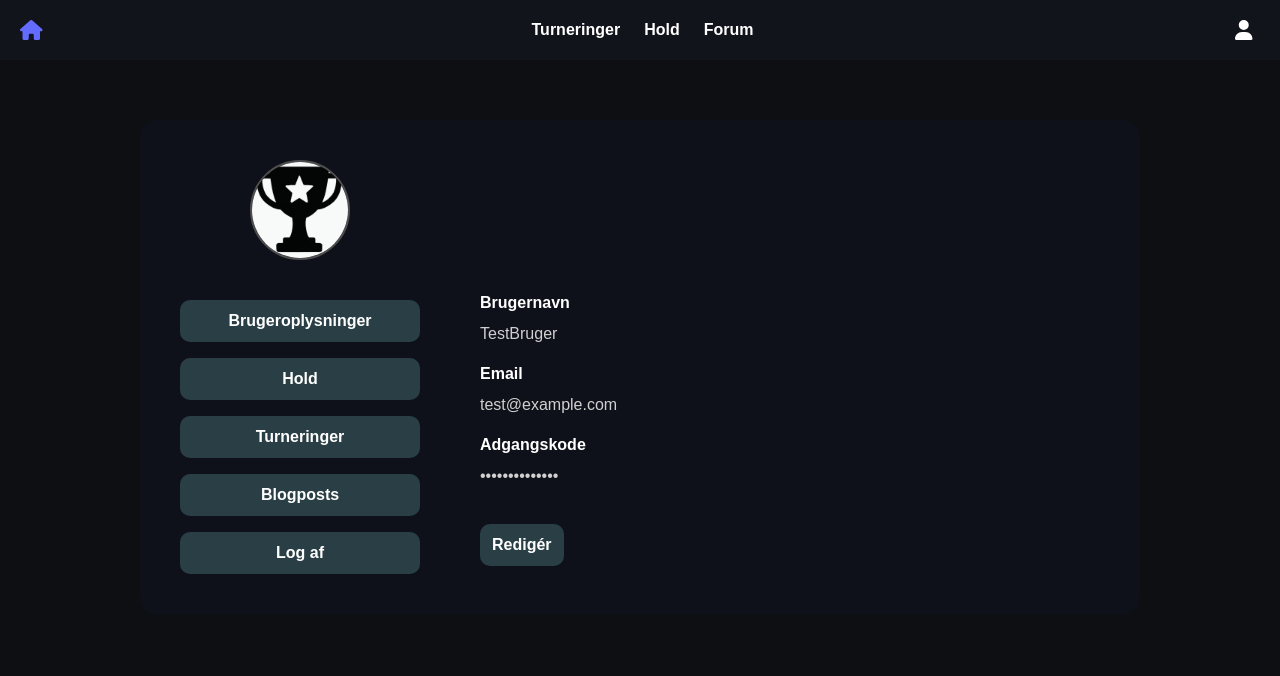
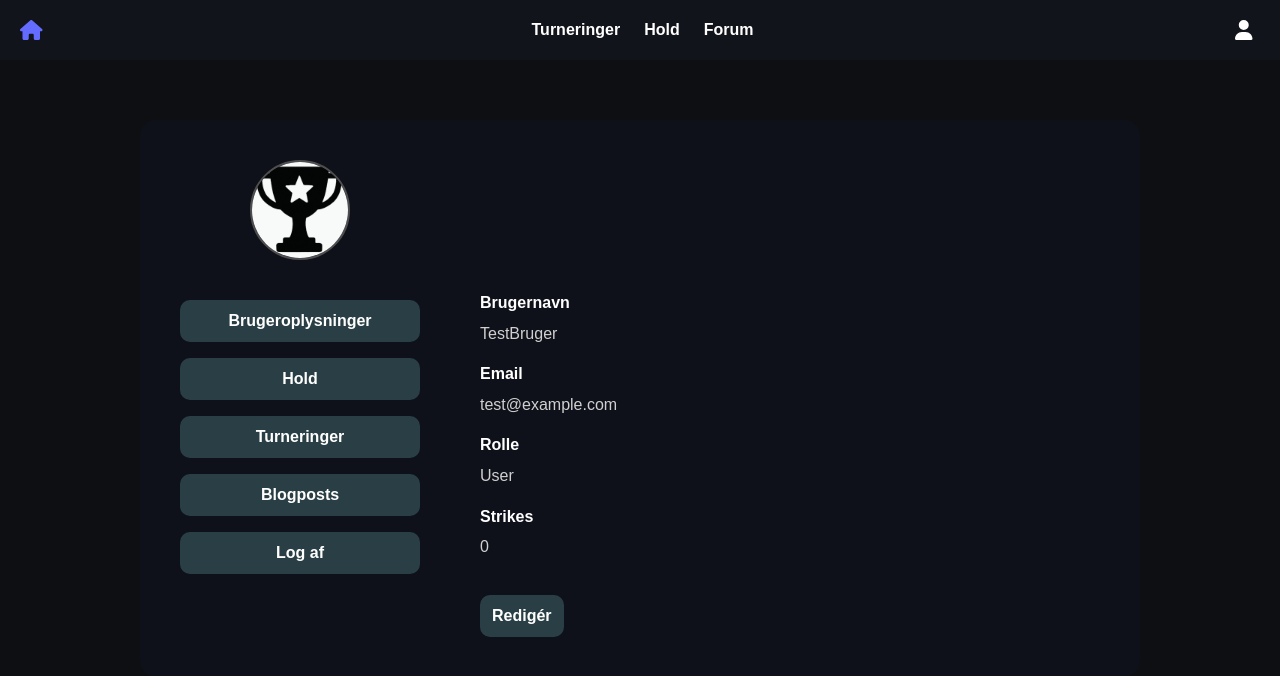
Before and after one commit to FrederikMoestrup/ALF4HUB, a React (Vite) app in the folder Frontend/: page /profile in a window 1280 px wide. Shown: the top 676 px of the page. Built offline with nearby package versions, Linux system fonts and the light colour scheme; a web font is replaced by a local one.

Commit message:
Ændrede værdier til glossary værdier

```diff
--- a/Frontend/src/pages/login-register/Register.jsx
+++ b/Frontend/src/pages/login-register/Register.jsx
@@ -45,6 +45,7 @@ const Register = () => {
           <input
             type="text"
             id="username"
+            name="username"
             value={username}
             onChange={(e) => setUsername(e.target.value)}
             required
@@ -55,6 +56,7 @@ const Register = () => {
           <input
             type="email"
             id="email"
+            name="email"
             value={email}
             onChange={(e) => setEmail(e.target.value)}
             required
@@ -65,6 +67,7 @@ const Register = () => {
           <input
             type="password"
             id="password"
+            name="password"
             value={password}
             onChange={(e) => setPassword(e.target.value)}
             required
--- a/Frontend/src/pages/profile/Profile.jsx
+++ b/Frontend/src/pages/profile/Profile.jsx
@@ -6,13 +6,14 @@ const Profile = ({ user, loggedInUser, onSave }) => {
     id: 0,
     username: "TestBruger",
     email: "test@example.com",
+    role: "User",
     strikes: 0,
     profileImageUrl: "../src/assets/alf4hubfav.png"
   };
 
   const [currentUser, setCurrentUser] = useState(user || dummyUser);
   const actualLoggedInUser = loggedInUser || dummyUser;
-  const isOwner = actualLoggedInUser && currentUser.id === actualLoggedInUser.id;
+  const isOwner = actualLoggedInUser?.id === currentUser?.id;
 
   const [editing, setEditing] = useState(false);
   const [formData, setFormData] = useState({ ...currentUser, password: '' });
@@ -49,9 +50,7 @@ const Profile = ({ user, loggedInUser, onSave }) => {
       profileImageUrl: updatedProfileImageUrl,
     });
 
-    if (onSave) {
-      onSave(formData);
-    }
+    if (onSave) onSave(formData);
 
     setEditing(false);
     setFormData((prev) => ({ ...prev, password: '' }));
@@ -59,7 +58,7 @@ const Profile = ({ user, loggedInUser, onSave }) => {
 
   return (
     <div className="profile-card">
-      {/* LEFT COLUMN */}
+      {/* LEFT */}
       <div className="profile-left">
         <div className="profile-picture">
           <img
@@ -80,40 +79,38 @@ const Profile = ({ user, loggedInUser, onSave }) => {
         <button className="logout-button">Log af</button>
       </div>
 
-      {/* RIGHT COLUMN */}
+      {/* RIGHT */}
       <div className="profile-right">
         <label>Brugernavn</label>
         {editing ? (
-          <input
-            name="username"
-            value={formData.username}
-            onChange={handleChange}
-          />
+          <input name="username" value={formData.username} onChange={handleChange} />
         ) : (
           <div className="static-text">{currentUser.username}</div>
         )}
 
         <label>Email</label>
         {editing ? (
-          <input
-            name="email"
-            value={formData.email}
-            onChange={handleChange}
-          />
+          <input name="email" value={formData.email} onChange={handleChange} />
         ) : (
           <div className="static-text">{currentUser.email}</div>
         )}
 
+        <label>Rolle</label>
+        <div className="static-text">{currentUser.role}</div>
+
+        <label>Strikes</label>
+        <div className="static-text">{currentUser.strikes}</div>
+
+        {editing && (
+          <>
             <label>Adgangskode</label>
-        {editing ? (
             <input
               name="password"
               type="password"
               value={formData.password}
               onChange={handleChange}
             />
-        ) : (
-          <div className="static-text">••••••••••••••</div>
+          </>
         )}
 
         {isOwner && (
```
Lines whose indentation alone changed are shown as unchanged.
